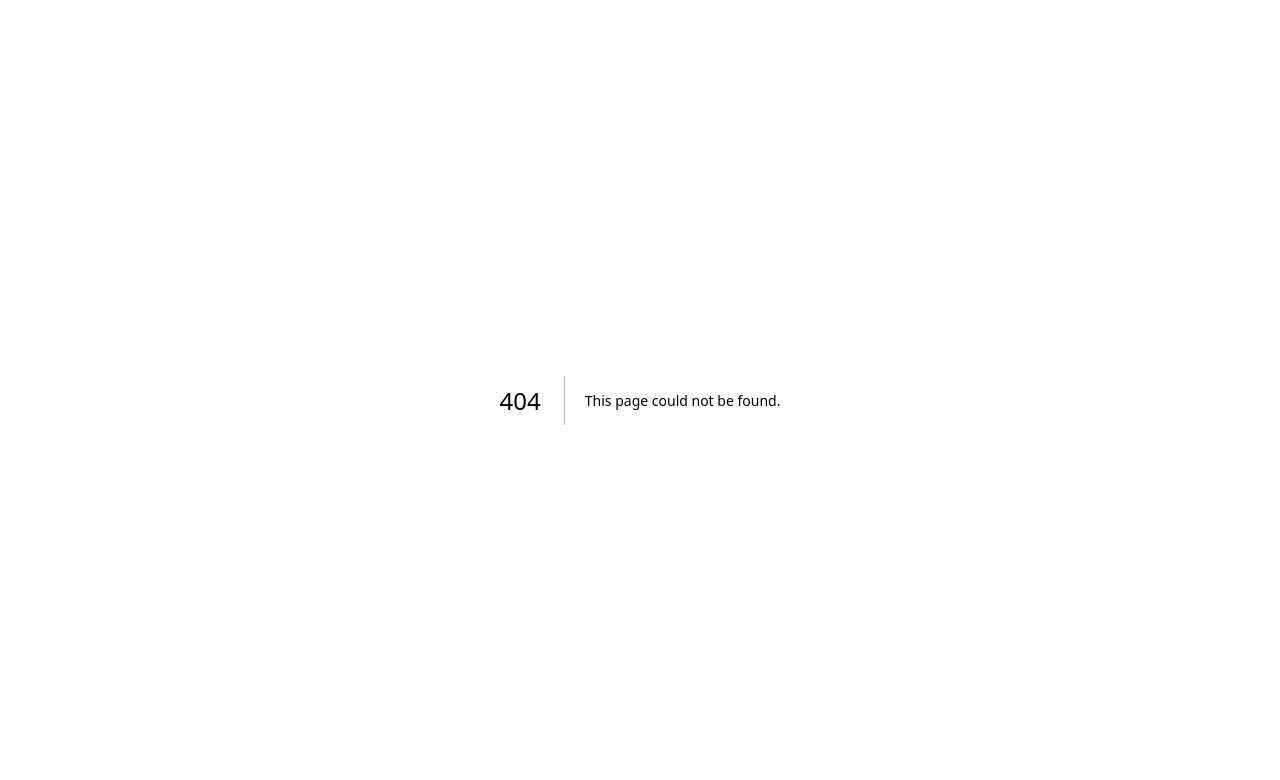
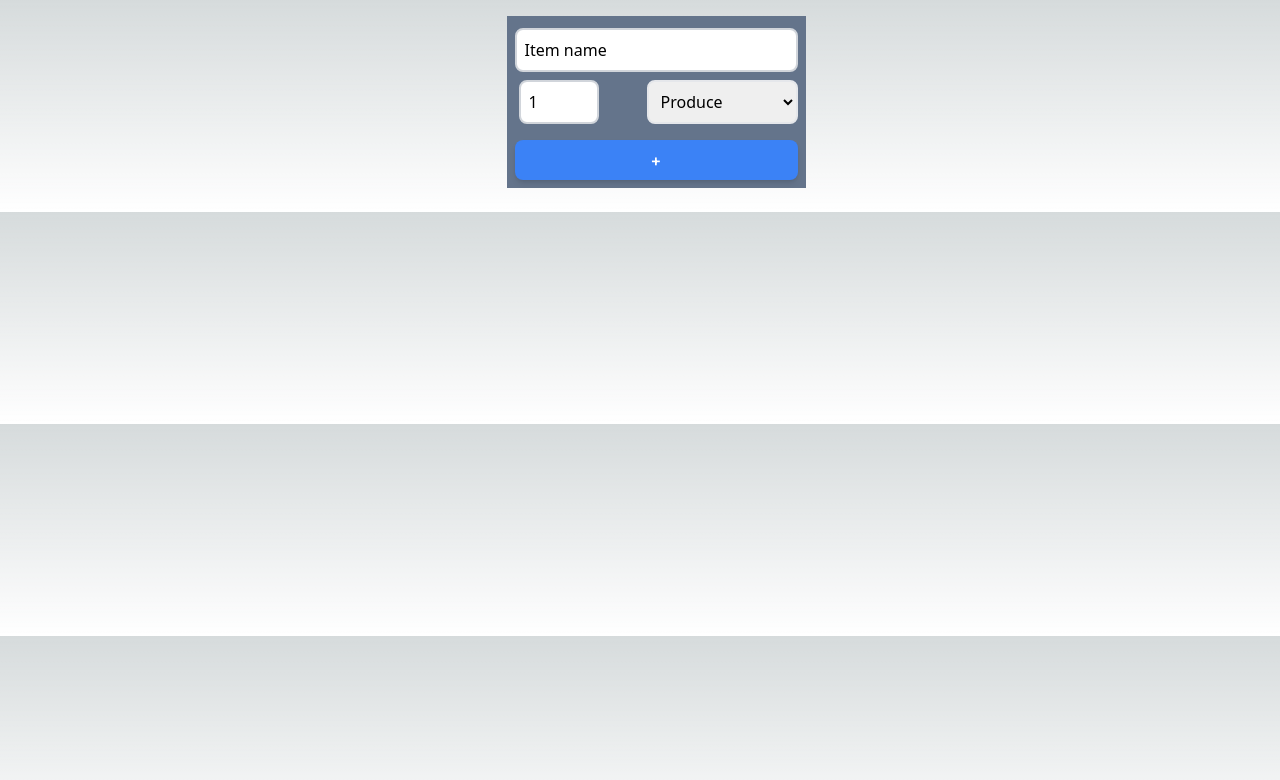
Before and after one commit to Sherif-Mansour/cprg306-assignments, a Next.js app: page /week-4 in a window 1280 px wide. Before the commit this address had no page. Shown: the top 780 px of the page. Built offline with nearby package versions, Linux system fonts and the light colour scheme.

Commit message:
Complete Week-4 Assignment

```diff
--- a/app/page.js
+++ b/app/page.js
@@ -6,8 +6,9 @@
         <main>
             <h1>Web Development 2 - Assignments</h1>
             <ul>
-              <li><Link href="week-2">Week 2</Link></li>
-              <li><Link href="week-3">Week 3</Link></li>
+                <li><Link href="week-2">Week 2</Link></li>
+                <li><Link href="week-3">Week 3</Link></li>
+                <li><Link href="week-4">Week 4</Link></li>
             </ul>
         </main>
     );
--- /dev/null
+++ b/app/week-4/new-item.js
@@ -0,0 +1,73 @@
+"use client";
+
+import { useState } from "react";
+
+export default function NewItem() {
+    const [name, setName] = useState("Item name");
+    const [quantity, setQuantity] = useState(1);
+    const [category, setCategory] = useState("produce");
+
+    function handleSubmit(event) {
+        event.preventDefault();
+        const item = { name, quantity, category };
+        console.log(item);
+        alert(JSON.stringify(item));
+        setName("Item name");
+        setQuantity(1);
+        setCategory("produce");
+    }
+
+    return (
+        <div className="mb-2">
+            <form className="p-2 m-4 bg-slate-500 text-black max-w-sm w-full" onSubmit={handleSubmit}>
+                <div className="mb-2">
+                    <input
+                        type="text"
+                        id="name"
+                        value={name}
+                        onChange={(event) => setName(event.target.value)}
+                        required
+                        className="w-full mt-1 border-2 border-gray-300 p-2 rounded-lg font-sans"
+                    />
+                </div>
+                <div className="flex justify-between">
+                    <input
+                        type="number"
+                        id="quantity"
+                        value={quantity}
+                        onChange={(event) => setQuantity(Number(event.target.value))}
+                        min="1"
+                        max="99"
+                        required
+                        className="w-20 ml-1 border-2 border-gray-300 p-2 rounded-lg font-sans"
+                    />
+                    <select
+                        id="category"
+                        value={category}
+                        onChange={(event) => setCategory(event.target.value)}
+                        className="ml-1 border-2 borer-gray-300 p-2 rounded-lg font-sans"
+                    >
+                        <option value disabled>Category</option>
+                        <option value="produce">Produce</option>
+                        <option value="dairy">Dairy</option>
+                        <option value="bakery">Bakery</option>
+                        <option value="meat">Meat</option>
+                        <option value="frozen">Frozen Foods</option>
+                        <option value="canned">Canned Goods</option>
+                        <option value="dry">Dry Goods</option>
+                        <option value="beverages">Beverages</option>
+                        <option value="snacks">Snacks</option>
+                        <option value="household">Household</option>
+                        <option value="other">Other</option>
+
+                    </select>
+                </div>
+                <button
+                    type="submit"
+                    className="w-full mt-4 py-2 px-4 bg-blue-500 text-white font-semibold rounded-lg shadow-md hover:bg-blue-700 focus:outline-none focus:ring-2 focus:ring-blue-400 focus:ring-opacity-75">
+                    +
+                </button>
+            </form>
+        </div>
+    );
+}
--- /dev/null
+++ b/app/week-4/page.js
@@ -0,0 +1,9 @@
+import NewItem from './new-item';
+
+export default function Page() {
+    return (
+        <main className="flex justify-center w-full">
+            <NewItem />
+        </main>
+    );
+}
```
